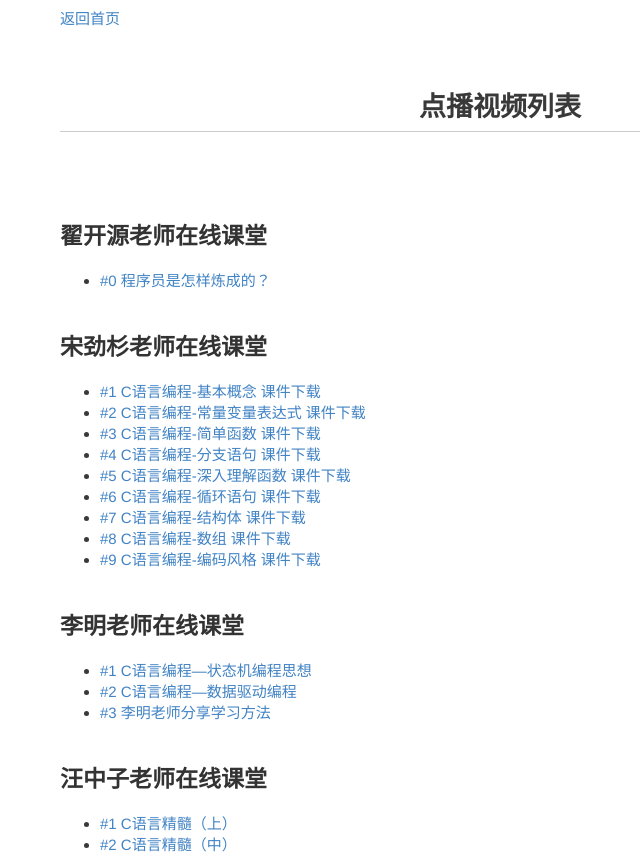
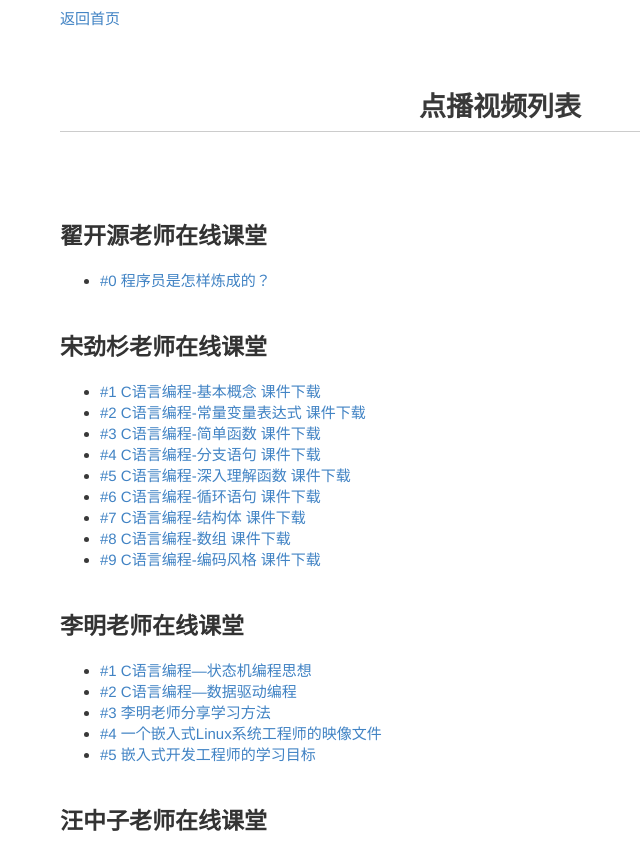
Before and after one commit to akaedu/akaedu.github.com, a Jekyll site: the page built from video/list.md, in a window 1280 px wide. Shown: the top 856 px of the page, without its empty margins (140-780 px from the left). Built offline with Jekyll 4.4.1, drawn with Linux system fonts in a browser that asks for light colours; Markdown is read by kramdown in place of the engine named in the settings; comment, search, counter and statistics services are not loaded.

Commit message:
Update video/list.md

```diff
--- a/video/list.md
+++ b/video/list.md
@@ -52,6 +52,8 @@ title: 点播视频列表
 <li> <a href="http://akaedu.gensee.com/webcast/site/vod/play-53b47879814048f4af8176ee5ed00b2c">#1 C语言编程—状态机编程思想</a> </li>
 <li> <a href="http://akaedu.gensee.com/webcast/site/vod/play-e7ce0fbfffd649968c0a2475d8634892">#2 C语言编程—数据驱动编程</a> </li>
 <li> <a href="http://www.akaedu.org/page/video-750.html">#3 李明老师分享学习方法</a> </li>
+<li> <a href="http://www.akae.cn/video/3/index.html">#4 一个嵌入式Linux系统工程师的映像文件</a> </li>
+<li> <a href="http://www.akae.cn/video/2/index.html">#5 嵌入式开发工程师的学习目标</a> </li>
 </ul>
 
 ##汪中子老师在线课堂
```
